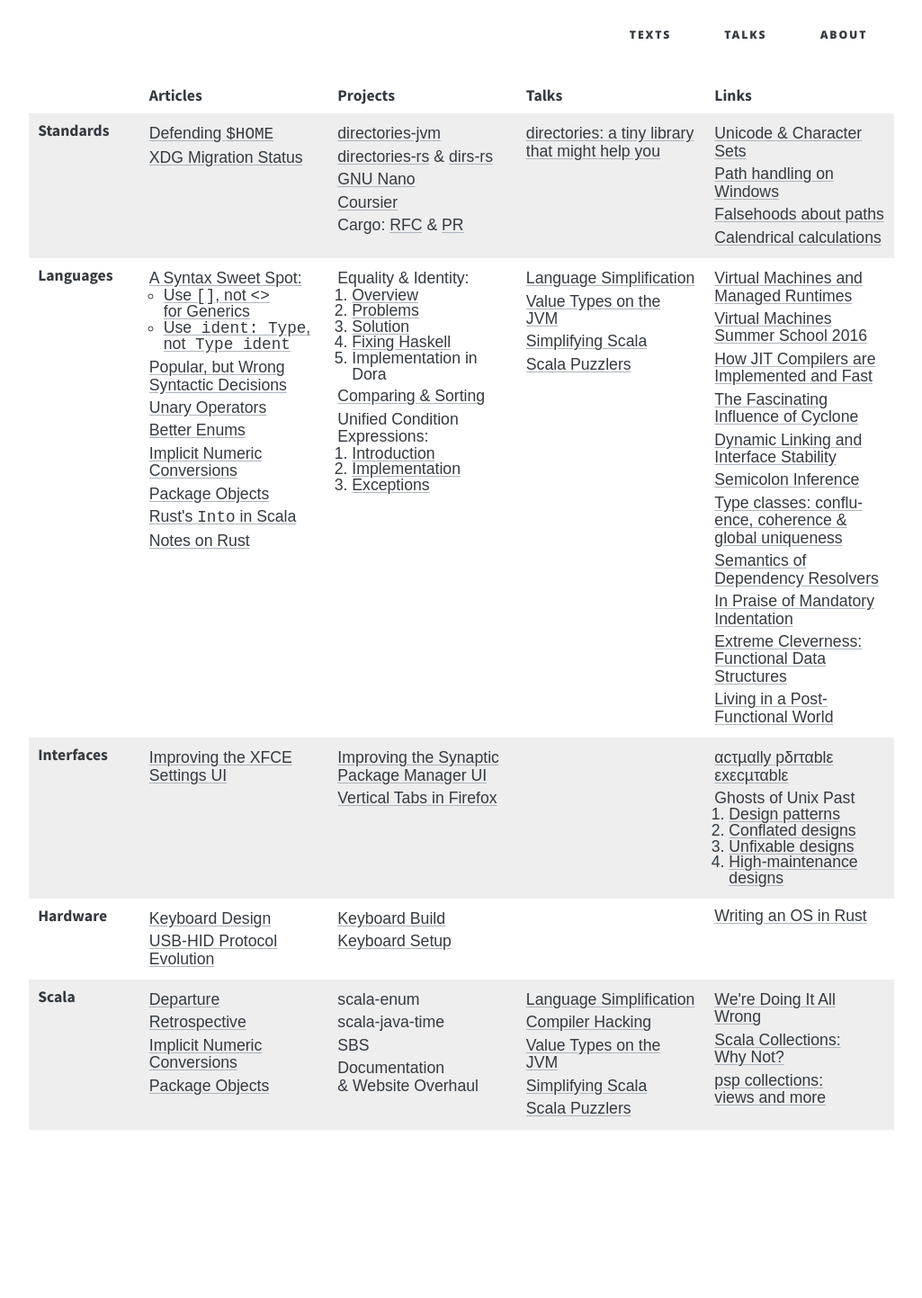
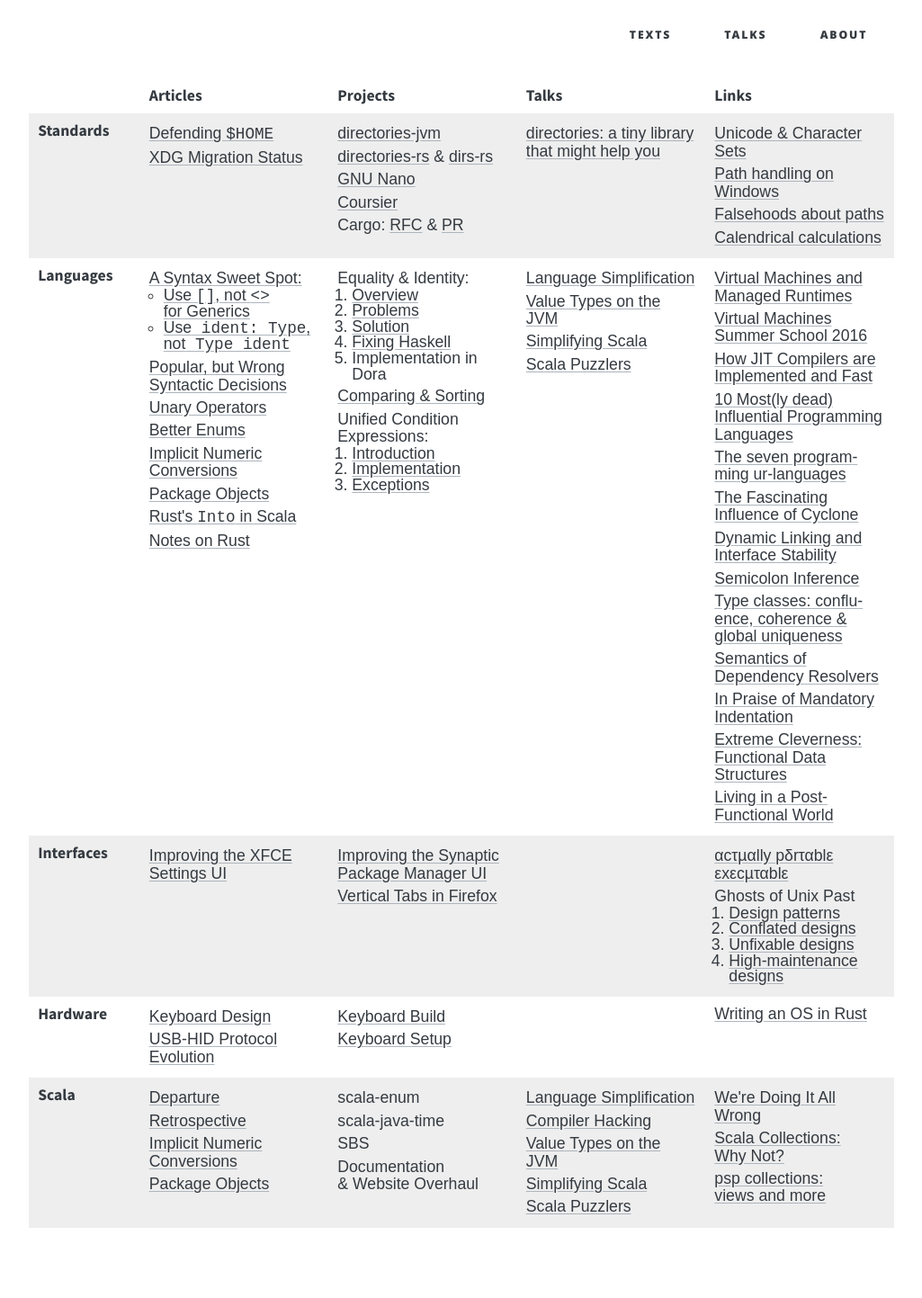
Before and after one commit to soc/soc.me, a Jekyll site: the page built from index.md, in a window 1280 px wide. Shown: the whole page at 90% size, without its empty margins (127-1152 px from the left). Built offline with Jekyll 4.4.1, drawn with Linux system fonts in a browser that asks for light colours; some web fonts are replaced; before the commit the page ends 1334 px from its top, so only the background shows below that.

Commit message:
add language links

```diff
--- a/index.md
+++ b/index.md
@@ -81,6 +81,8 @@
       <div><a href="http://www.wolczko.com/CS294/">Virtual Machines and Managed Runtimes</a></div>
       <div><a href="https://soft-dev.org/events/vmss16/">Virtual Machines<br/>Summer School 2016</a></div>
       <div><a href="https://carolchen.me/blog/technical/jits-impls/">How JIT Compilers are Implemented and Fast</a></div>
+      <div><a href="https://hillelwayne.com/post/influential-dead-languages/">10 Most(ly dead) Influential Programming Languages</a></div>
+      <div><a href="https://madhadron.com/posts/seven_languages.html">The seven programming ur-languages</a></div>
       <div><a href="http://pling.jondgoodwin.com/post/cyclone/">The Fascinating Influence of Cyclone</a></div>
       <div><a href="https://gankra.github.io/blah/swift-abi/">Dynamic Linking and Interface Stability</a></div>
       <div><a href="http://pling.jondgoodwin.com/post/semicolon-inference/">Semicolon Inference</a></div>
```
